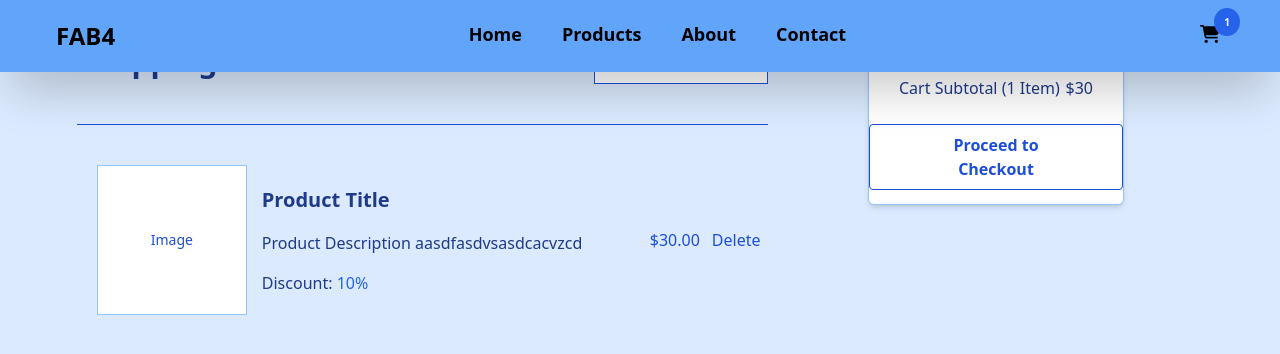
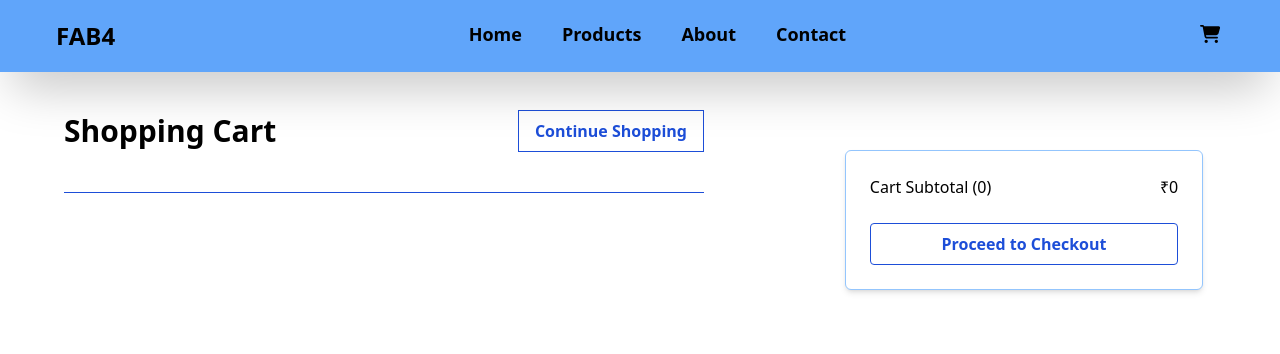
Before and after one commit to Fantastic004/eCommerce, a React (Vite) app: page /cartItems in a window 1280 px wide. Shown: the top 354 px of the page. Built offline with nearby package versions, Linux system fonts and the light colour scheme.

Commit message:
added cartItems functionality

```diff
--- a/package.json
+++ b/package.json
@@ -12,6 +12,7 @@
   "dependencies": {
     "@fortawesome/fontawesome-svg-core": "^6.7.2",
     "@fortawesome/free-brands-svg-icons": "^6.7.2",
+    "@fortawesome/free-solid-svg-icons": "^6.7.2",
     "@fortawesome/react-fontawesome": "^0.2.2",
     "@reduxjs/toolkit": "^2.7.0",
     "axios": "^1.9.0",
--- a/src/components/CartItems.tsx
+++ b/src/components/CartItems.tsx
@@ -1,5 +1,14 @@
-import { useNavigate } from "react-router";
+import { useNavigate } from "react-router-dom";
 import Navbar from "./Navbar";
+import { useDispatch, useSelector } from "react-redux";
+import { RootState } from "./store/Store";
+import { faTrash } from "@fortawesome/free-solid-svg-icons";
+import { FontAwesomeIcon } from "@fortawesome/react-fontawesome";
+import {
+  removeItem,
+  increaseQuantity,
+  decreaseQuantity,
+} from "./store/cartSlice";
 
 export const CartItems = () => {
   const navigate = useNavigate();
@@ -7,72 +16,119 @@ export const CartItems = () => {
   function handleShoppingClick() {
     navigate("/products");
   }
+  const cartItems = useSelector((state: RootState) => state.cart);
+
+  const cartItemsLen = cartItems.length;
+
+  const cartTotal = cartItems.reduce(
+    (acc, items) => acc + items.price * items.quantity,
+    0
+  );
+
+  const dispatch = useDispatch();
+
+  function handleDelete(item: any) {
+    dispatch(removeItem(item));
+  }
+
+  const handleDecQuantity = (id: string) => {
+    dispatch(decreaseQuantity(id));
+  };
+
+  const handleIncQuantity = (id: string) => {
+    dispatch(increaseQuantity(id));
+  };
 
   return (
     <>
       <Navbar />
-      <div className="bg-blue-100 h-[100vh] flex text-blue-900">
+      <div className="bg-white min-h-screen pt-[70px] flex text-black">
         {/* Left Section */}
-        <div className="w-[60%]">
+        <div className="w-[60%] px-[5%] py-10">
           {/* Header */}
-          <div className="flex justify-between pl-[10%] pt-[5%] items-center">
+          <div className="flex justify-between items-center mb-10">
             <p className="text-3xl font-bold">Shopping Cart</p>
             <button
               onClick={handleShoppingClick}
-              className="p-[10px] font-semibold bg-white border border-blue-700 text-blue-700 hover:bg-blue-700 hover:text-white transition-colors"
+              className="px-4 py-2 font-semibold bg-white border border-blue-700 text-blue-700 hover:bg-blue-700 hover:text-white transition-colors"
             >
               Continue Shopping
             </button>
           </div>
 
-          <hr className="ms-[10%] border-t border-blue-700 my-[40px]" />
+          <hr className="border-t border-blue-700 mb-8" />
 
-          {/* Cart Item */}
-          <div className="ml-[10%] h-[150px]">
-            <div className="flex">
-              {/* Cart Left */}
-              <div className="flex pl-[20px] w-[80%]">
-                {/* Image Placeholder */}
-                <div className="w-[150px] h-[150px] bg-white flex items-center justify-center text-sm text-blue-700 border border-blue-300">
-                  Image
+          {/* Cart Items */}
+          {cartItems.map((items) => (
+            <div key={items.id} className="mb-8">
+              <div className="flex gap-6">
+                {/* Image */}
+                <div className="w-[150px] h-[150px] border border-blue-300 flex items-center justify-center">
+                  <img
+                    src={items.images[0]}
+                    alt={items.name}
+                    className="object-contain max-w-full max-h-full"
+                  />
                 </div>
+
+                {/* Info & Controls */}
+                <div className="flex flex-1 justify-between items-center">
                   {/* Info */}
-                <div className="ms-[15px] my-[20px] flex flex-col justify-between text-blue-900">
-                  <p className="font-semibold text-[20px]">Product Title</p>
-                  <p>Product Description aasdfasdvsasdcacvzcd</p>
-                  <p>
-                    Discount: <span className="text-blue-600">10%</span>
+                  <div className="flex flex-col gap-3">
+                    <p className="font-semibold text-[25px]">{items.name}</p>
+                    <p className="text-sm text-[21px] ">
+                      {items.warrantyInformation}
+                    </p>
+                    <p className="text-sm">
+                      Discount:{" "}
+                      <span className="text-blue-600">
+                        {items.discountPercentage}%
+                      </span>
                     </p>
                   </div>
+
+                  {/* Quantity & Price */}
+                  <div className="flex flex-col items-end gap-3">
+                    <div className="flex items-center gap-3">
+                      <button
+                        className="bg-gray-200 rounded-full w-8 h-8 flex items-center justify-center hover:bg-gray-300 border"
+                        onClick={() => handleDecQuantity(String(items.id))}
+                      >
+                        -
+                      </button>
+                      <span>{items.quantity}</span>
+                      <button
+                        className="bg-gray-200 rounded-full w-8 h-8 flex items-center justify-center hover:bg-gray-300 border"
+                        onClick={() => handleIncQuantity(String(items.id))}
+                      >
+                        +
+                      </button>
                     </div>
-              {/* Price & Delete */}
-              <div className="ms-5 flex items-center gap-3 text-blue-700 font-medium">
-                <p>$30.00</p>
-                <button className="hover:underline">Delete</button>
+                    <div className="justify-items-center  flex items-center gap-3">
+                      <p>₹{Math.round(items.quantity * items.price * 85)}</p>
+                      <FontAwesomeIcon
+                        onClick={() => handleDelete(items.id)}
+                        className="cursor-pointer"
+                        icon={faTrash}
+                      />
                     </div>
                   </div>
                 </div>
-
-          <hr className="ms-[13%] border-t border-blue-400 my-[40px]" />
+              </div>
+            </div>
+          ))}
         </div>
 
         {/* Right Section */}
-        <div className="w-[40%]">
-          <div className="h-[20%] mt-[45px]">
-            <div className="ms-[100px] bg-white h-[100%] w-[50%] shadow-md border border-blue-300 rounded-md">
-              {/* Summary */}
-              <div className="mx-[30px] flex justify-between text-blue-900 font-medium pt-[30px]">
-                <p>Cart Subtotal (1 Item)</p>
-                <p>$30</p>
+        <div className="w-[40%] flex items-start pt-20">
+          <div className="w-[70%] mx-auto bg-white shadow-md border border-blue-300 rounded-md p-6">
+            <div className="flex justify-between text-black font-medium mb-6">
+              <p>Cart Subtotal ({cartItemsLen})</p>
+              <p>₹{Math.round(cartTotal * 85)}</p>
             </div>
-
-              {/* Checkout Button */}
-              <div className="">
-                <button className="mx-auto mt-6 block border border-blue-700 text-blue-700 px-[55px] py-2 bg-white font-semibold hover:bg-blue-700 hover:text-white transition-colors rounded">
+            <button className="w-full border border-blue-700 text-blue-700 py-2 bg-white font-semibold hover:bg-blue-700 hover:text-white transition-colors rounded">
               Proceed to Checkout
             </button>
-              </div>
-            </div>
           </div>
         </div>
       </div>
--- a/src/components/HomePage.tsx
+++ b/src/components/HomePage.tsx
@@ -13,7 +13,7 @@ const HomePage: React.FC = () => {
       <div>
         <Navbar />
       </div>
-      <div className="text-center align-middle  bg-[url('./assets/homepagebg.jpeg')] bg-cover  h-[89vh] w-full">
+      <div className="text-center mt-[70px] align-middle  bg-[url('./assets/homepagebg.jpeg')] bg-cover  h-[89vh] w-full">
         <h1>
           <span className="text-6xl font-bold mt-4">
             Discover everything you need{" "}
--- a/src/components/Navbar.tsx
+++ b/src/components/Navbar.tsx
@@ -1,10 +1,16 @@
 import React from "react";
 import { useNavigate } from "react-router";
-import { FontAwesomeIcon } from '@fortawesome/react-fontawesome';
-import { faCartShopping } from '@fortawesome/free-solid-svg-icons';
+import { FontAwesomeIcon } from "@fortawesome/react-fontawesome";
+import { faCartShopping } from "@fortawesome/free-solid-svg-icons";
+import { useSelector } from "react-redux";
+import { RootState } from "./store/Store";
 
 const Navbar: React.FC = () => {
   const navigate = useNavigate();
+
+  const cartItem = useSelector((state: RootState) => state.cart);
+
+  const cartItemlen = cartItem.length;
 
   function handleCartClick() {
     navigate("/cartItems");
@@ -19,7 +25,7 @@ const Navbar: React.FC = () => {
   }
 
   return (
-    <div className="bg-blue-400 fixed w-full top-0 z-10">
+    <div className="bg-blue-400 fixed w-full  top-0 z-10">
       <div className="flex justify-between text-lg text-black font-semibold  p-5 shadow-2xl">
         <div className="heading ml-9 text-2xl">
           <h1 className="cursor-pointer" onClick={handleHomeClick}>
@@ -47,8 +53,24 @@ const Navbar: React.FC = () => {
         <div className="mr-10 cursor-pointer hover:text-blue-600">
           <ul className="flex">
             {/* <li>Login</li> */}
-            <li onClick={handleCartClick}  className="cursor-pointer">
-            <FontAwesomeIcon icon={faCartShopping}  /><span style={{position:'absolute',top:'8px',right:'40px',borderRadius:'50%',padding:'0px 10px',fontSize:'10px'}} className="bg-blue-600 text-white">1</span>
+
+            <li onClick={handleCartClick} className="cursor-pointer">
+              <FontAwesomeIcon icon={faCartShopping} />
+              {cartItemlen > 0 && (
+                <span
+                  style={{
+                    position: "absolute",
+                    top: "8px",
+                    right: "40px",
+                    borderRadius: "50%",
+                    padding: "0px 10px",
+                    fontSize: "10px",
+                  }}
+                  className="bg-blue-600 text-white"
+                >
+                  {cartItemlen}
+                </span>
+              )}
             </li>
           </ul>
         </div>
--- a/src/components/Products.tsx
+++ b/src/components/Products.tsx
@@ -74,7 +74,7 @@ const Products = () => {
   return (
     <>
       <Navbar />
-      <div className="flex justify-between p-5">
+      <div className="flex justify-between mt-[70px] p-5">
         {error}
         <div>
           <Category
@@ -123,7 +123,9 @@ const Products = () => {
                           name: item.title,
                           price: item.price,
                           quantity: 1,
-                        images: [item.images[0]], // optional extra field if needed
+                          images: [item.images[0]],
+                          discountPercentage: item.discountPercentage,
+                          warrantyInformation: item.warrantyInformation,
                         })
                       }
                       className="bg-blue-600 text-white px-4 py-2 rounded-lg hover:bg-blue-700 transition-colors duration-200 w-sm"
--- a/src/components/store/cartSlice.ts
+++ b/src/components/store/cartSlice.ts
@@ -27,6 +27,7 @@ const cartSlice = createSlice({
     },
     removeItem(state, action: PayloadAction<string>) {
       const newProducts = state.filter((item) => item.id !== action.payload);
+
       return newProducts;
     },
     buyItem() {
@@ -36,13 +37,13 @@ const cartSlice = createSlice({
       return [];
     },
     increaseQuantity(state, action: PayloadAction<string>) {
-      const item = state.find((item) => item.id === action.payload);
+      const item = state.find((item) => item.id == action.payload);
       if (item) {
         item.quantity += 1;
       }
     },
     decreaseQuantity(state, action: PayloadAction<string>) {
-      const item = state.find((item) => item.id === action.payload);
+      const item = state.find((item) => item.id == action.payload);
       if (item && item.quantity > 1) {
         item.quantity -= 1;
       }
--- a/src/main.tsx
+++ b/src/main.tsx
@@ -3,7 +3,11 @@ import "./index.css";
 
 import { RouterProvider } from "react-router-dom";
 import router from "./components/Router.tsx";
+import { Provider } from "react-redux";
+import { Store } from "./components/store/Store.ts";
 
 createRoot(document.getElementById("root")!).render(
-  <RouterProvider router={router} />
+  <Provider store={Store}>
+    <RouterProvider router={router} />
+  </Provider>
 );
```
Also changed, not shown: src/components/store/Store.ts (+5 -5 lines), src/types/Types.ts (+6 -4 lines), 1 other file (tests, documents, lock files or other folders). Lines whose indentation alone changed are shown as unchanged.
